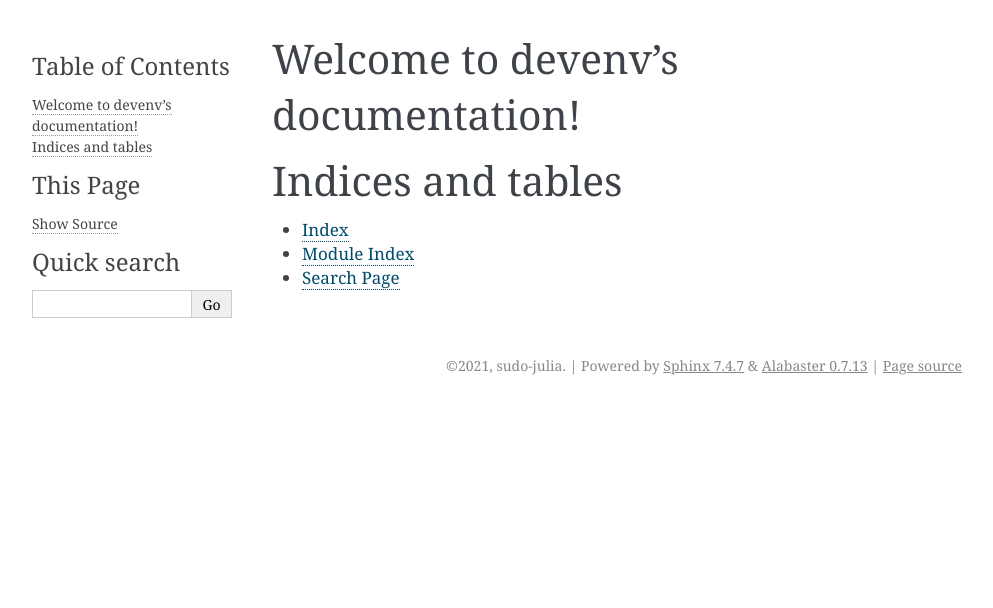
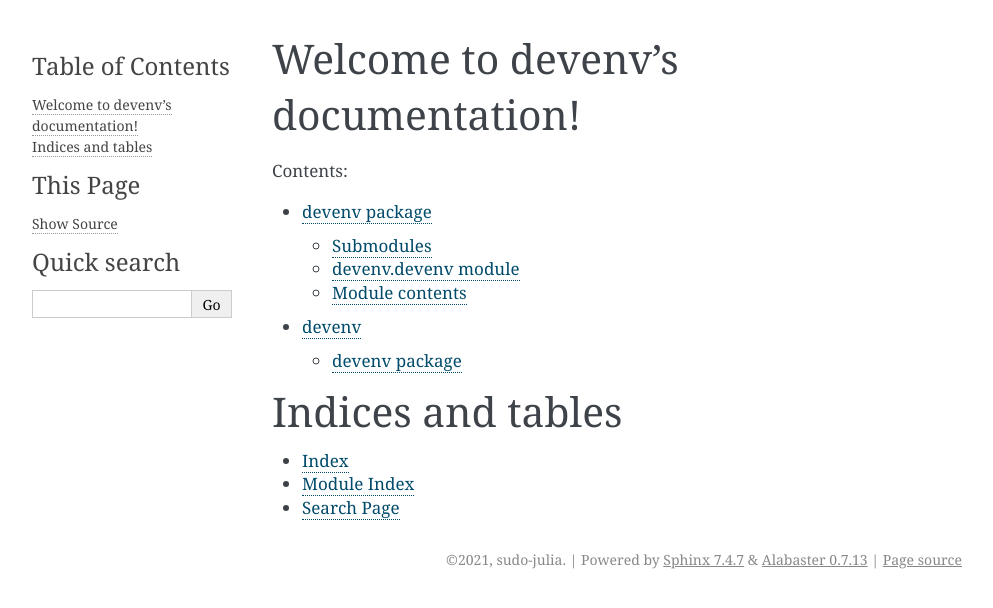
Before and after one commit to sudo-julia/devenv, a Sphinx documentation site: the page built from doc/index.rst, in a window 1280 px wide. Shown: the top 608 px of the page, without its empty margins (148-1141 px from the left). Built offline with Sphinx 7.4.7, drawn with Linux system fonts in a browser that asks for light colours.

Commit message:
added sphnix docs

```diff
--- a/doc/conf.py
+++ b/doc/conf.py
@@ -31,7 +31,7 @@ release = "v0.1.1"
 # Add any Sphinx extension module names here, as strings. They can be
 # extensions coming with Sphinx (named 'sphinx.ext.*') or your custom
 # ones.
-extensions = ["sphinx.ext.napoleon"]
+extensions = ["sphinx.ext.napoleon", "sphinx.ext.autodoc"]
 
 # Add any paths that contain templates here, relative to this directory.
 templates_path = ["_templates"]
--- a/doc/index.rst
+++ b/doc/index.rst
@@ -10,6 +10,9 @@ Welcome to devenv's documentation!
    :maxdepth: 2
    :caption: Contents:
 
+   source/devenv
+   source/modules
+
 
 
 Indices and tables
--- /dev/null
+++ b/doc/source/devenv.rst
@@ -0,0 +1,21 @@
+devenv package
+==============
+
+Submodules
+----------
+
+devenv.devenv module
+--------------------
+
+.. automodule:: devenv.devenv
+   :members:
+   :undoc-members:
+   :show-inheritance:
+
+Module contents
+---------------
+
+.. automodule:: devenv
+   :members:
+   :undoc-members:
+   :show-inheritance:
--- /dev/null
+++ b/doc/source/modules.rst
@@ -0,0 +1,7 @@
+devenv
+======
+
+.. toctree::
+   :maxdepth: 4
+
+   devenv
```
